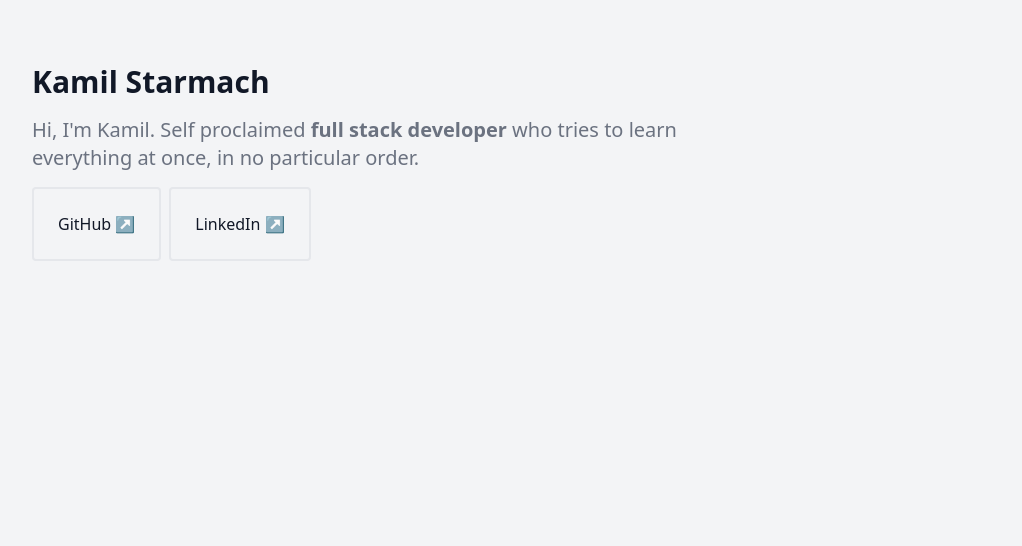
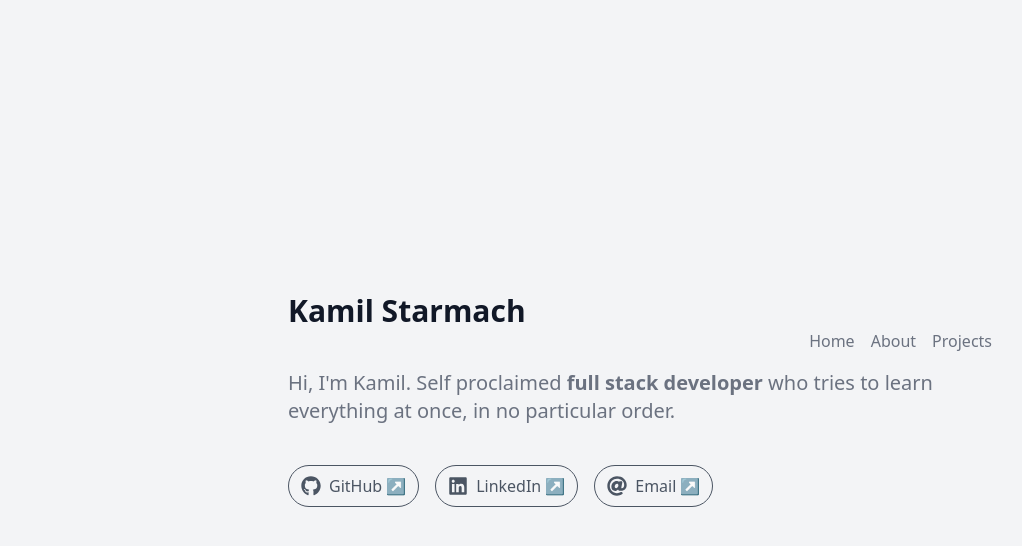
Before and after one commit to kstarmach/portfolio, a Next.js app: page / in a window 1280 px wide. Shown: the top 546 px of the page, without its empty margins (0-1022 px from the left). Built offline with nearby package versions, Linux system fonts and the light colour scheme.

Commit message:
style: home page styling

```diff
--- a/package.json
+++ b/package.json
@@ -17,6 +17,7 @@
     "next": "13.3.0",
     "react": "18.2.0",
     "react-dom": "18.2.0",
+    "react-icons": "^4.8.0",
     "typescript": "5.0.4"
   },
   "devDependencies": {
--- a/src/pages/index.tsx
+++ b/src/pages/index.tsx
@@ -1,35 +1,46 @@
-import Image from 'next/image'
+import { FaGithub, FaLinkedin, FaAt } from 'react-icons/fa';
+
+import Link from 'next/link';
+
+const Navbar = () => {
+  return (
+    <nav className="flex justify-between ">
+      <div>
+
+      </div>
+      <div className="flex items-center space-x-4 text-gray-500 ">
+        <Link href="/" >
+          <span className='hover:text-gray-900 hover:border-b-2 hover:border-gray-900'>Home</span>
+        </Link>
+        <Link href="/about"  >
+          <span className='hover:text-gray-900 hover:border-b-2 hover:border-gray-900'>About</span>
+        </Link>
+        <Link href="/projects">
+          <span className='hover:text-gray-900 hover:border-b-2 hover:border-gray-900'>Projects</span>
+        </Link>
+      </div>
+    </nav>
+  );
+};
 
 const UrlItem = () => {
   return (
 
-    <div className="relative  ">
-      <a href="#"
-        className="
-        text-base
-        font-medium
-        text-gray-900
-        hover:text-gray-600
-        border-solid border-2
-         border-gray-200
-         rounded
-         p-6
-         me-2
-         ">
-        GitHub &#x2197;
+    <div className="flex items-center space-x-4">
+      <a href="https://github.com/kstarmach" target="_blank" rel="noopener noreferrer" className="border border-gray-600 rounded-full px-3 py-2 flex items-center text-gray-600 hover:text-gray-800 hover:border-gray-800">
+        <FaGithub className="w-5 h-5 mr-2" />
+        <span>GitHub</span>
+        <span className="ml-1">&#8599;</span>
       </a>
-      <a href="#"
-        className="
-        text-base
-        font-medium
-        text-gray-900
-        hover:text-gray-600
-        border-solid border-2
-         border-gray-200
-         rounded
-         p-6
-         ">
-        LinkedIn &#x2197;
+      <a href="https://www.linkedin.com/in/kstarmach/" target="_blank" rel="noopener noreferrer" className="border border-gray-600 rounded-full px-3 py-2 flex items-center text-gray-600 hover:text-gray-800 hover:border-gray-800">
+        <FaLinkedin className="w-5 h-5 mr-2" />
+        <span>LinkedIn</span>
+        <span className="ml-1">&#8599;</span>
+      </a>
+      <a href="https://www.linkedin.com/in/kstarmach/" target="_blank" rel="noopener noreferrer" className="border border-gray-600 rounded-full px-3 py-2 flex items-center text-gray-600 hover:text-gray-800 hover:border-gray-800">
+        <FaAt className="w-5 h-5 mr-2" />
+        <span>Email</span>
+        <span className="ml-1">&#8599;</span>
       </a>
     </div>
   )
@@ -39,10 +50,11 @@
 
   return (
     <div className="bg-gray-100 min-h-screen ">
-      <div className="max-w-7xl mx-auto py-16 px-4 sm:px-6 lg:px-8">
+      <div className="flex items-center justify-center h-screen">
+        <div className="max-w-3xl mx-auto py-16 px-4 sm:px-6 lg:px-8">
 
           <h1 className="text-3xl font-extrabold text-gray-900">Kamil Starmach</h1>
-
+          <Navbar />
           <p className="mt-4 max-w-2xl text-xl text-gray-500">
             Hi, I&apos;m Kamil. Self proclaimed <b>full stack developer</b> who tries to learn everything at once, in no particular order.
           </p>
@@ -50,7 +62,10 @@
           <div className="mt-10 grid grid-cols-1 gap-8 sm:grid-cols-2 lg:grid-cols-3">
             <UrlItem />
           </div>
+
+
         </div>
       </div>
+    </div >
   )
 }
```
Also changed, not shown: 1 other file (tests, documents, lock files or other folders). Lines whose indentation alone changed are shown as unchanged.
